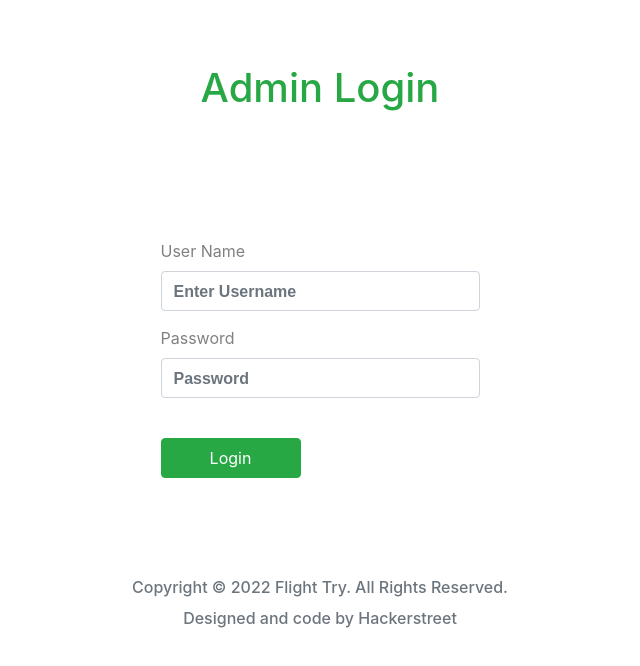
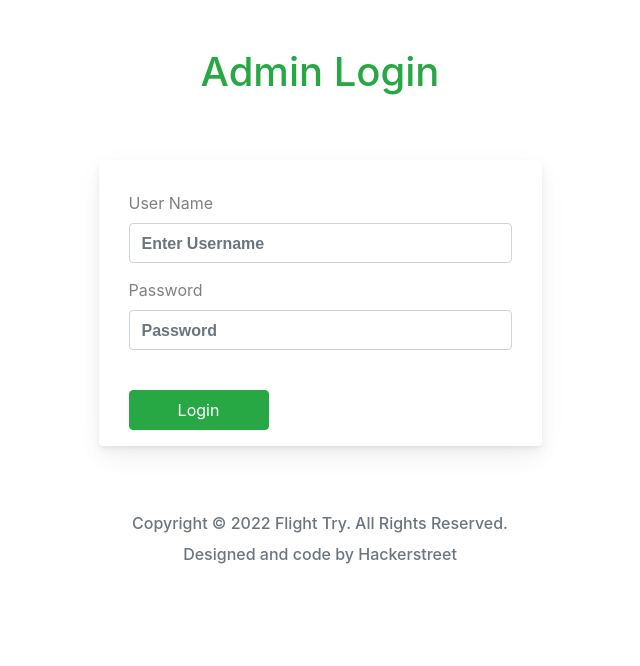
Before and after one commit to JanithDisanayake/FlightTry-Api, a React (Create React App) app in the folder Frontends/React JS/: page /login in a window 1280 px wide. Shown: the top 666 px of the page, without its empty margins (320-960 px from the left). Built offline with nearby package versions, Linux system fonts and the light colour scheme.

Commit message:
Login Page is modified

```diff
--- a/Frontends/React JS/src/components/LoginPage.js
+++ b/Frontends/React JS/src/components/LoginPage.js
@@ -32,10 +32,11 @@ function LoginPage () {
     return (
         <>
             <Container>
-                <h1 className="shadow-sm text-success mt-5 p-3 text-center rounded">Admin Login</h1>
+                <h1 className="shadow-sm text-success mt-5 p-0 text-center rounded">Admin Login</h1>
                 <Row className="mt-5">
-                    <Col lg={5} md={6} sm={12} className="p-5 m-auto shadow-sm rounded-lg">
-                        <Form>
+                    <Col lg={5} md={6} sm={12} className="p-3 m-auto shadow-sm rounded-lg">
+                        <div className='card py-3 '>
+                            <Form>
                             <Form.Group controlId="formBasicEmail">
                                 <Form.Label>User Name</Form.Label>
                                 <Form.Control onChange={e=>{setUsername(e.target.value)}} type="username" placeholder="Enter Username" />
@@ -52,6 +53,7 @@ function LoginPage () {
                                 </button>
                             </Link>
                         </Form>
+                        </div>
                     </Col>
                 </Row>
             </Container>
```
